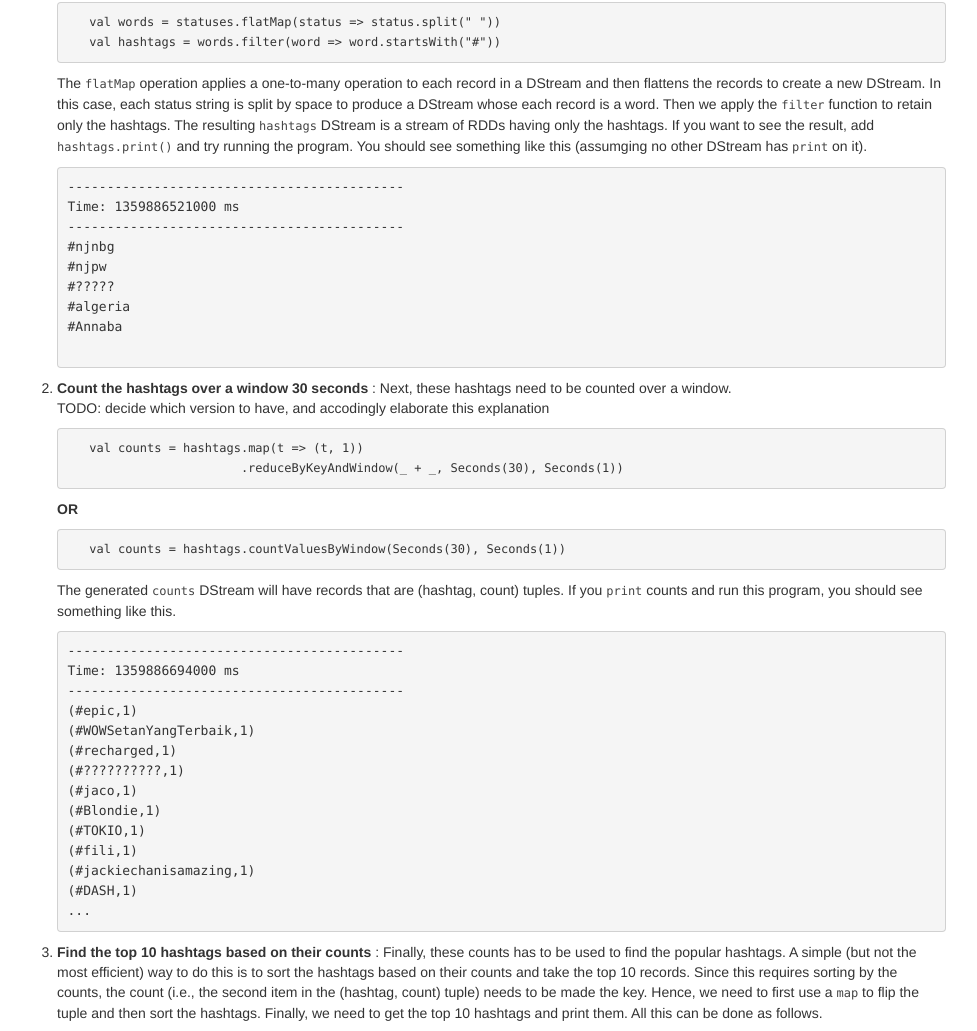
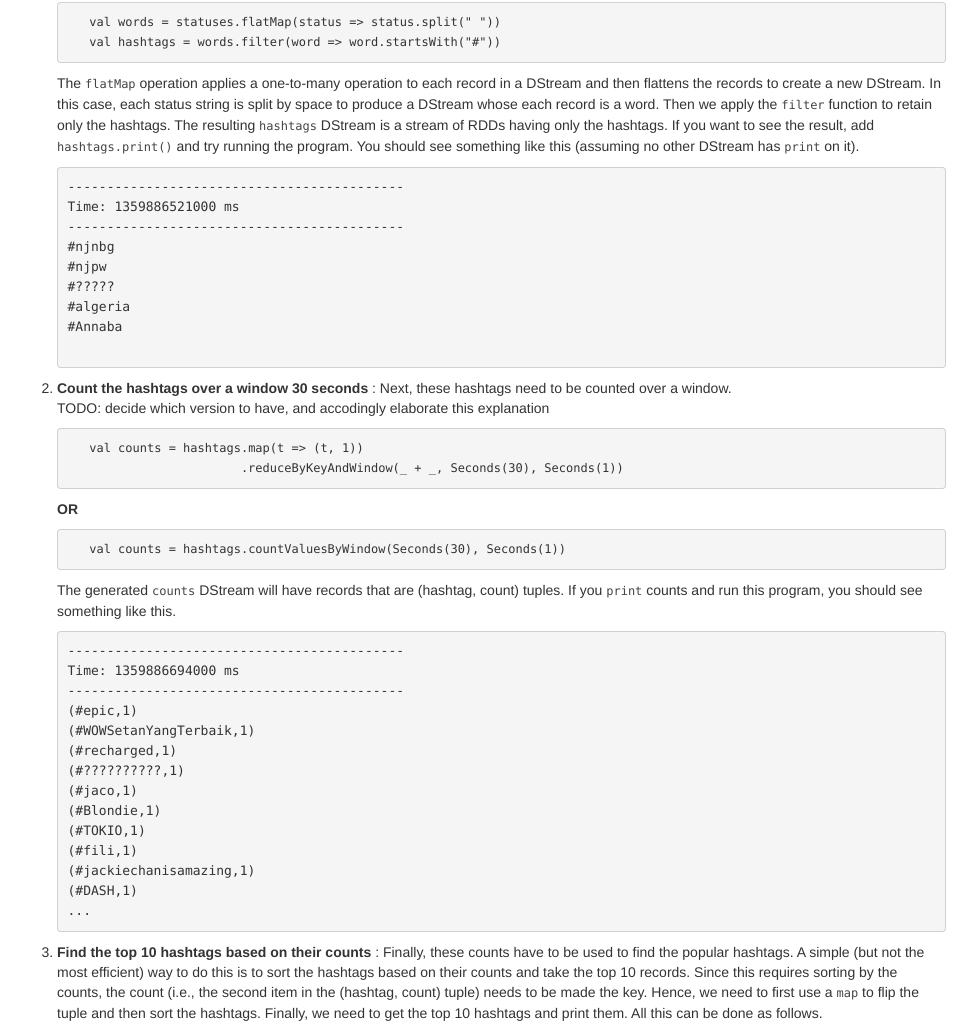
Before and after one commit to databricks/spark-training, a Jekyll site: the page built from strata_2013/index.md, in a window 1280 px wide and 1400 px high, scrolled down 13792 px. Shown: the part 122-1153 px from the top of the window, without its empty margins (151-1128 px from the left). Built offline with Jekyll 4.4.1, drawn with Linux system fonts in a browser that asks for light colours.

Commit message:
Fixed errors based on Matei's comments.

```diff
--- a/strata_2013/index.md
+++ b/strata_2013/index.md
@@ -830,7 +830,7 @@ Next, let's try something more interesting, say, try printing the 10 most popula
    In this case, each status string is split by space to produce a DStream whose each record is a word.
    Then we apply the `filter` function to retain only the hashtags. The resulting `hashtags` DStream is a stream of RDDs having only the hashtags.
    If you want to see the result, add `hashtags.print()` and try running the program.
-   You should see something like this (assumging no other DStream has `print` on it).
+   You should see something like this (assuming no other DStream has `print` on it).
 
    <pre class="nocode">
    -------------------------------------------
@@ -879,7 +879,7 @@ Next, let's try something more interesting, say, try printing the 10 most popula
 
 
 3. __Find the top 10 hashtags based on their counts__ :
-   Finally, these counts has to be used to find the popular hashtags.
+   Finally, these counts have to be used to find the popular hashtags.
    A simple (but not the most efficient) way to do this is to sort the hashtags based on their counts and
    take the top 10 records. Since this requires sorting by the counts, the count (i.e., the second item in the
    (hashtag, count) tuple) needs to be made the key. Hence, we need to first use a `map` to flip the tuple and
```
